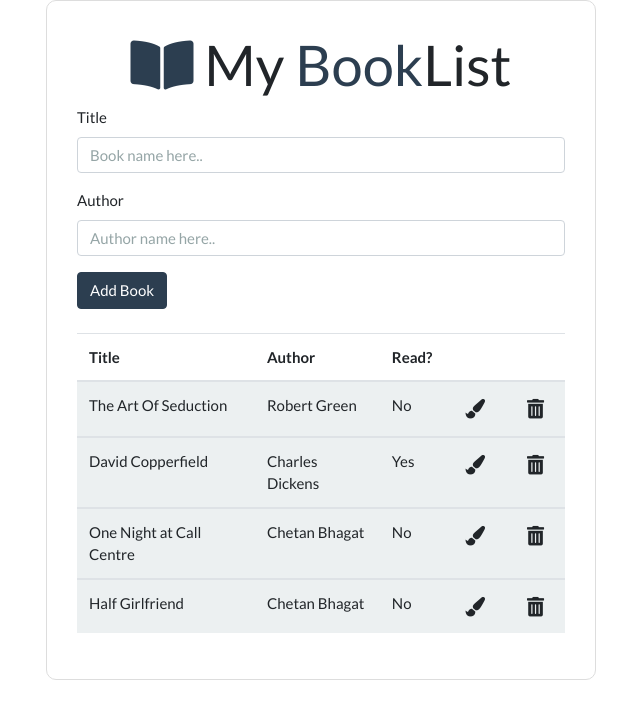
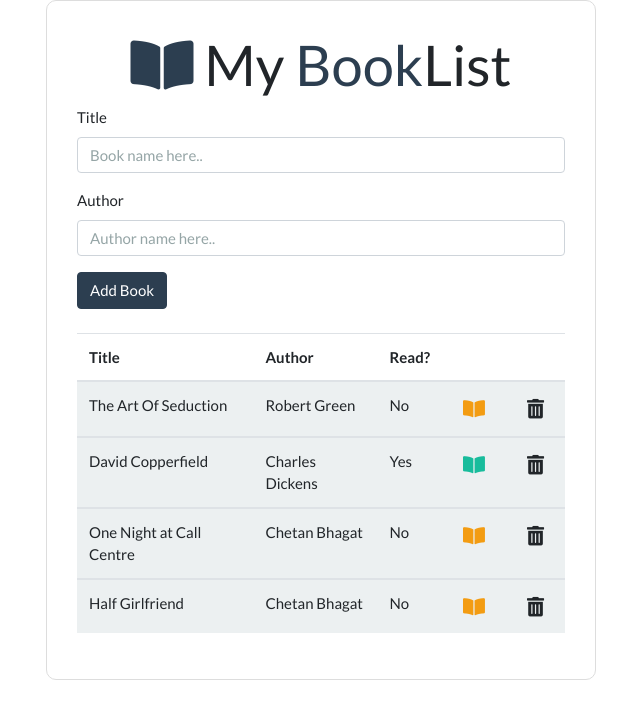
Before and after one commit to MohamedAbdelmagid/flask-vue-booklist, a Vue app: page / in a window 1280 px wide. Shown: the top 718 px of the page, without its empty margins (319-959 px from the left). Built offline with nearby package versions, Linux system fonts and the light colour scheme.

Commit message:
Update read status

```diff
--- a/src/App.vue
+++ b/src/App.vue
@@ -2,8 +2,8 @@
     <div id="app">
         <div class="content-section">
             <Header />
-			<AddBook v-on:add-book="addBook" />
-            <Books :books="books" v-on:del-book="deleteBook" />
+            <AddBook v-on:add-book="addBook" />
+            <Books :books="books" v-on:del-book="deleteBook" v-on:read-status="changeReadStatus" />
         </div>
     </div>
 </template>
@@ -47,21 +47,22 @@ export default {
                     author: "Chetan Bhagat",
                     read: false
                 }
-            ],
-            addBookForm: {
-                title: "",
-                author: "",
-                read: []
-            }
+            ]
         };
     },
     methods: {
         deleteBook(id) {
             this.books = this.books.filter(book => book.id !== id);
-		},
-		addBook(newBook) {
-			this.books = [...this.books, newBook]
-		}
+        },
+        addBook(newBook) {
+            this.books = [...this.books, newBook];
+        },
+        changeReadStatus(id) {
+            let bookIndex = this.books.findIndex(book => book.id == id)
+            let newBooks = [...this.books]
+            newBooks[bookIndex] = {...newBooks[bookIndex], read: !newBooks[bookIndex].read}
+            this.books = newBooks
+        }
     }
 };
 </script>
--- a/src/components/Book.vue
+++ b/src/components/Book.vue
@@ -6,8 +6,12 @@
             <span v-if="book.read">Yes</span>
             <span v-else>No</span>
         </td>
-        <td>
-            <i style="font-size: 1.3em;" class="btn fas fa-paint-brush btn-sm"></i>
+        <td @click="$emit('read-status', book.id)">
+            <i
+                style="font-size: 1.3em;"
+                v-bind:class="{'text-success':book.read, 'text-warning':!book.read}"
+                class="btn fas fa-book-open btn-sm"
+            ></i>
         </td>
         <td @click="$emit('del-book', book.id)">
             <i style="font-size: 1.3em;" class="btn fas fa-trash-alt btn-sm"></i>
--- a/src/components/Books.vue
+++ b/src/components/Books.vue
@@ -12,7 +12,7 @@
             </thead>
 
             <tbody v-for="book in books" :key="book.id">
-                <Book :book="book" v-on:del-book="$emit('del-book', book.id)"/>
+                <Book :book="book" v-on:del-book="$emit('del-book', book.id)" v-on:read-status="$emit('read-status', book.id)"/>
             </tbody>
         </table>
     </div>
```
